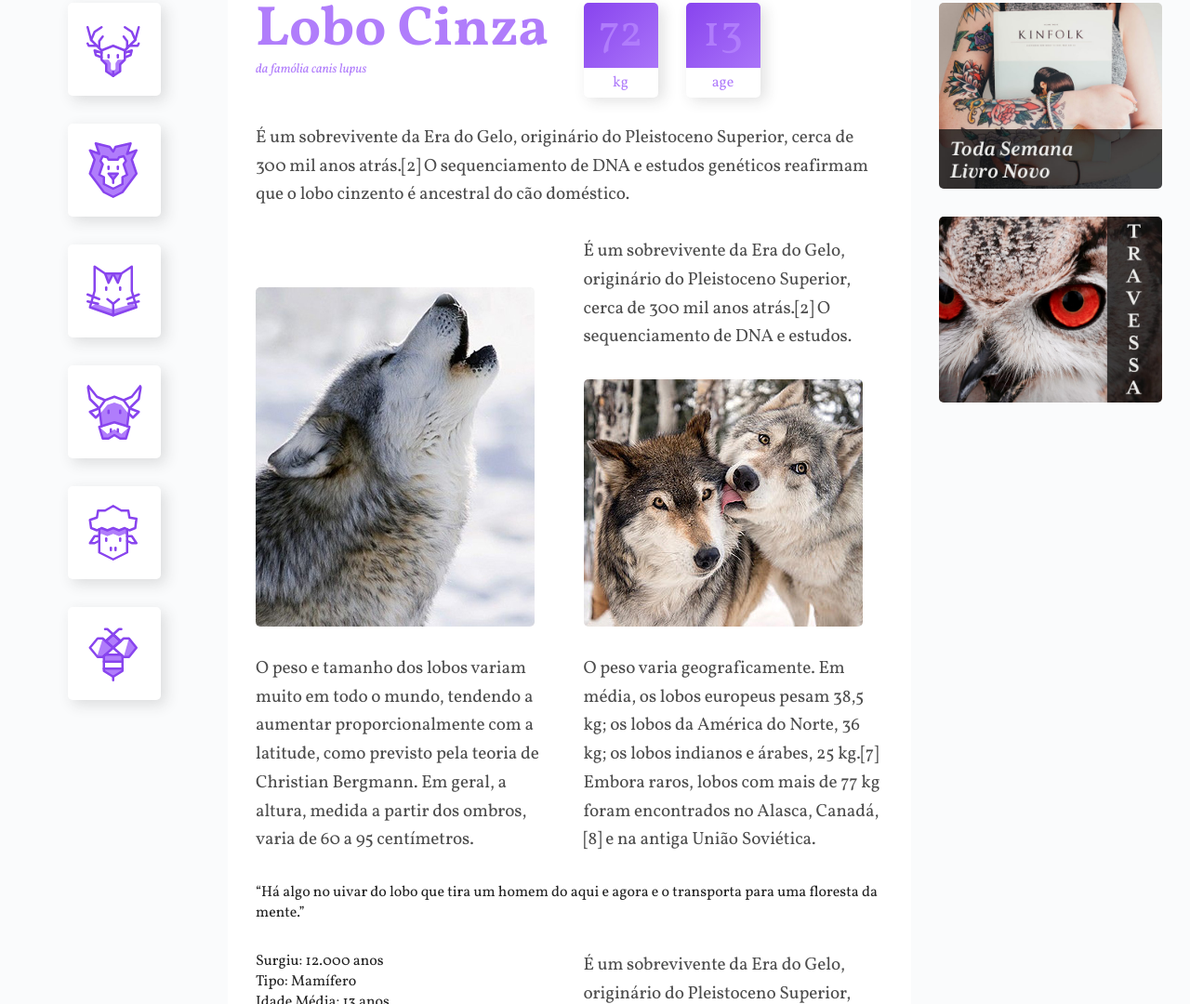
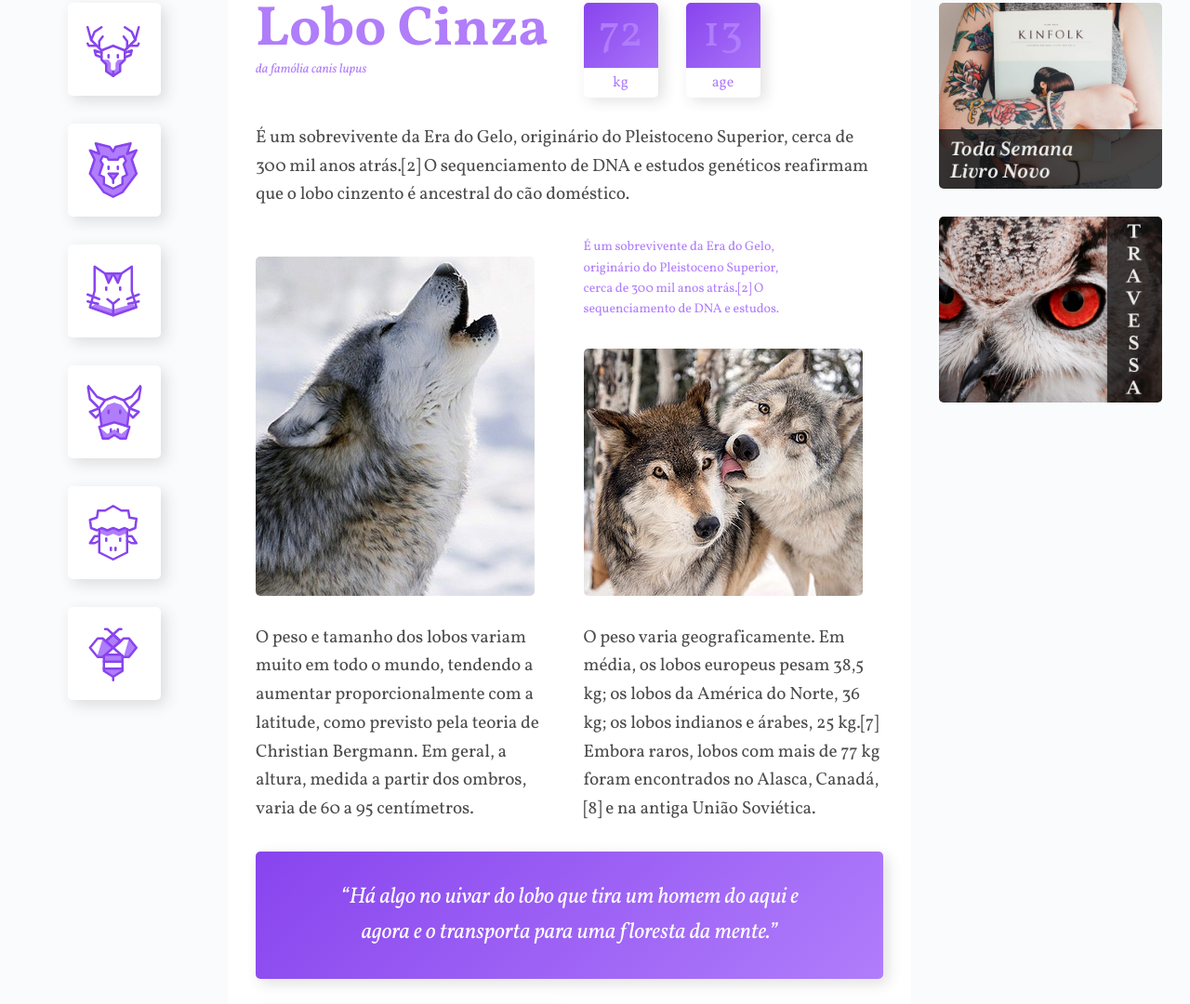
Before and after one commit to Iunaa/wildbeast_grid, a website built with Vite: page index.html in a window 1280 px wide. Shown: the part 132-1212 px from the top of the page at 93% size. Built offline with nearby package versions, Linux system fonts and the light colour scheme.

Commit message:
finished static

```diff
--- a/index.html
+++ b/index.html
@@ -74,7 +74,7 @@
                     ancestral do cão doméstico.
                 </p>
                 <img class="imagem-1" src="./img/wolf1.jpg" alt="wolf1" />
-                <p>
+                <p class="destaque">
                     É um sobrevivente da Era do Gelo, originário do Pleistoceno
                     Superior, cerca de 300 mil anos atrás.[2] O sequenciamento
                     de DNA e estudos.
@@ -97,8 +97,10 @@
                 </p>
 
                 <blockquote class="citacao col-wide">
-                    “Há algo no uivar do lobo que tira um homem do aqui e agora
-                    e o transporta para uma floresta da mente.”
+                    <p>
+                        “Há algo no uivar do lobo que tira um homem do aqui e
+                        agora e o transporta para uma floresta da mente.”
+                    </p>
                 </blockquote>
 
                 <ul class="atributos">
--- a/style.css
+++ b/style.css
@@ -173,6 +173,42 @@ p{
 
 }
 
+.destaque {
+    font-size: 0.875em;
+    color: #B07DFB;
+    max-width: 16em;
+}
+
+.citacao, .atributos {
+    align-self: start;
+    padding: 30px;
+    border-radius: 5px;
+    box-shadow: 5px 5px 15px 0px rgba(44, 44, 44, .15);
+    background: linear-gradient(135deg, #8844ee, #B07DFB);
+
+}
+
+.citacao p {
+    font-size: 1.5em;
+    font-style: italic;
+    text-align: center;
+    color: white;
+    max-width: 500px;
+    margin: 0 auto;
+}
+
+.atributos li {
+    color: white;
+    font-family: Courier, monospace;
+    font-size: 1.125em;
+    padding: 15px;
+}
+
+.atributos li + li {
+    border-top: 2px solid #B07DFB;
+}
+
+
 .anuncios {
     grid-area: anuncios;
     background: #fafbfc;
```
